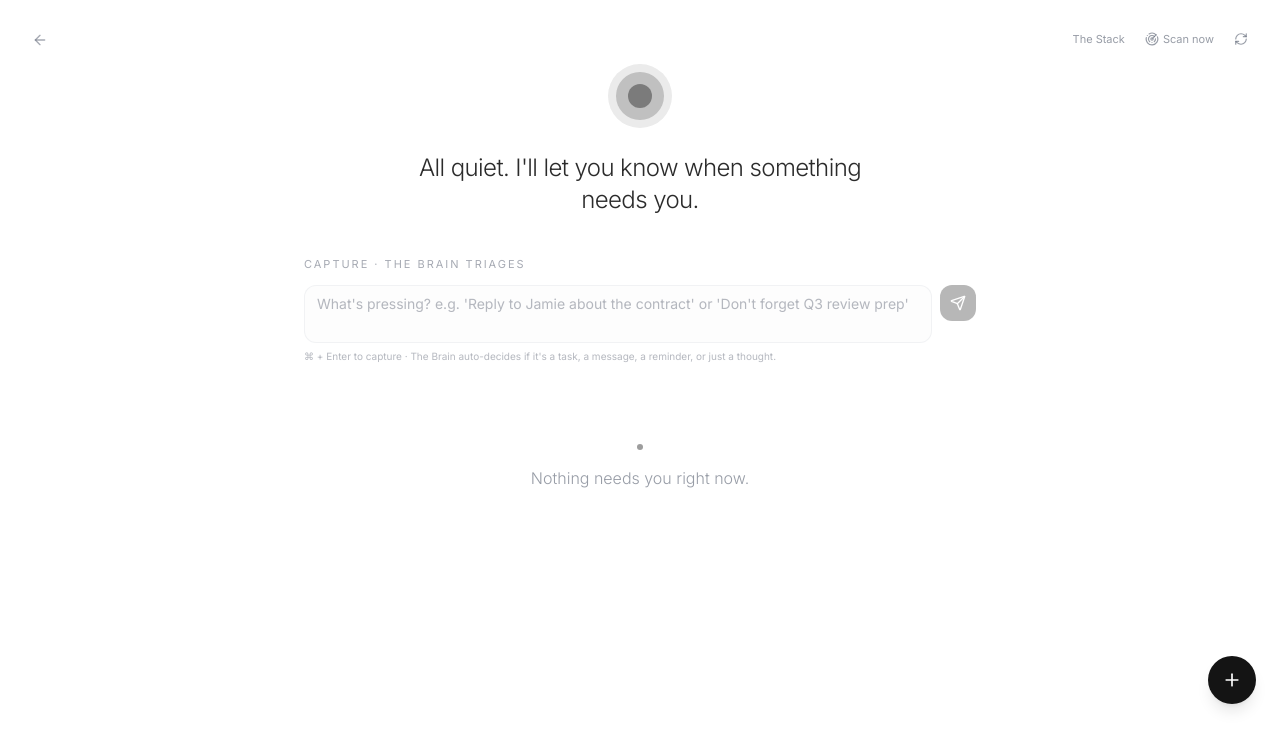
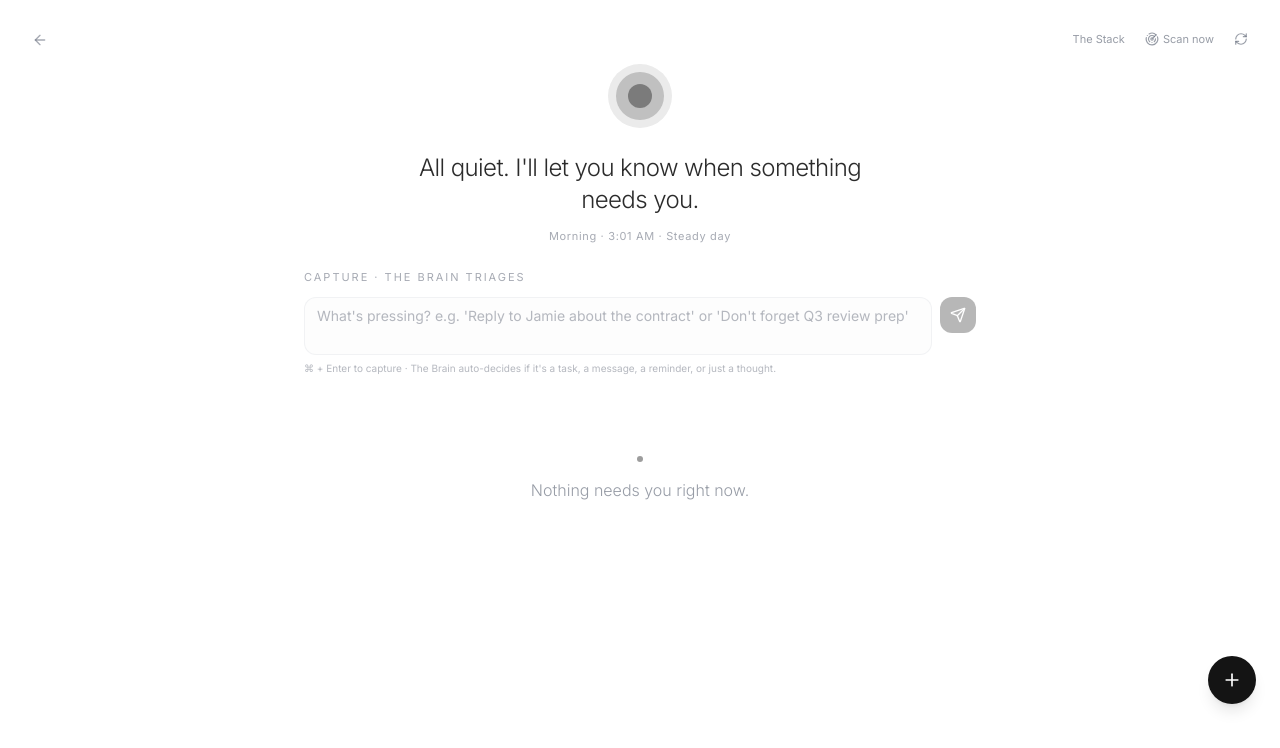
Before and after one commit to thecolinosborne/Ozlon-AI-Search, a React (Vite) app: page /signals in a window 1280 px wide. Shown: the top 748 px of the page. Built offline with nearby package versions, Linux system fonts and the light colour scheme; the HTML template or start-up script is replaced by a standard one; what @capacitor-community/sqlite, @capacitor/core, @lovable.dev/cloud-auth-js would draw is missing.

Commit message:
Changes
Co-authored-by: thecolinosborne <124605697+thecolinosborne@users.noreply.github.com>

```diff
--- a/src/components/today/TodayHero.tsx
+++ b/src/components/today/TodayHero.tsx
@@ -1,22 +1,24 @@
-import { useEffect, useMemo, useState } from "react";
+import { useEffect, useState } from "react";
 import { cn } from "@/lib/utils";
 import { useTodayLayer } from "@/hooks/useTodayLayer";
 import { useSignals } from "@/hooks/useSignals";
+import { useDailyBriefing } from "@/hooks/useDailyBriefing";
+import { StatusStrip } from "./StatusStrip";
 
 /**
- * Today hero — the calm "Jarvis" pane.
+ * Today hero — the calm chief-of-staff opening.
  *
- * Layered above the existing Signals page (additive). Renders:
- *   - a breathing orb
- *   - one short sentence of "what's happening now" (now_line_state)
- *   - up to 3 life-event dots ("also today")
+ *   - breathing orb
+ *   - one short sentence (now line)
+ *   - status strip: morning · time · capacity
  *
- * It deliberately does NOT replace anything below it. The existing capture
- * composer, daily digest, and signal hero continue to render underneath.
+ * The orb and sentence stay the heartbeat. The "Also coming up" dots moved
+ * down into the Up Next card in the Command Center.
  */
 export function TodayHero() {
-  const { nowLine, events, narrate, narrating } = useTodayLayer();
+  const { nowLine, narrate, narrating } = useTodayLayer();
   const { topMoment } = useSignals();
+  const { brief } = useDailyBriefing();
   const [askedNarrate, setAskedNarrate] = useState(false);
 
   // Ask for a fresh narration once on mount if the line is stale or empty.
@@ -31,32 +33,15 @@ export function TodayHero() {
     }
   }, [nowLine, narrate, askedNarrate]);
 
-  const upcoming = useMemo(() => events.slice(0, 3), [events]);
-
-  // Plain-speak relative time, e.g. "in 6 days", "today", "in 2 hours"
-  const relative = (iso: string | null): string => {
-    if (!iso) return "";
-    const d = new Date(iso).getTime() - Date.now();
-    const mins = Math.round(d / 60000);
-    if (mins < -60) return `${Math.round(-mins / 60)}h ago`;
-    if (mins < 0) return "just now";
-    if (mins < 60) return `in ${mins}m`;
-    const hours = Math.round(mins / 60);
-    if (hours < 24) return `in ${hours}h`;
-    const days = Math.round(hours / 24);
-    if (days === 1) return "tomorrow";
-    if (days < 7) return `in ${days} days`;
-    if (days < 30) return `in ${Math.round(days / 7)}w`;
-    return `in ${Math.round(days / 30)}mo`;
-  };
-
-  // Fallback line if the server hasn't narrated yet
+  // The brief's now_line takes priority once it arrives — same source the orb
+  // uses, so we stay in sync.
   const line =
+    brief?.now_line?.trim() ||
     nowLine?.text?.trim() ||
     (topMoment?.headline ?? "All quiet. I'll let you know when something needs you.");
 
   return (
-    <div className="px-6 pt-16 pb-6">
+    <div className="px-6 pt-16 pb-2">
       <div className="max-w-2xl mx-auto flex flex-col items-center text-center">
         {/* Breathing orb */}
         <div className="relative w-16 h-16 mb-6" aria-hidden>
@@ -70,7 +55,7 @@ export function TodayHero() {
           <div className="absolute inset-5 rounded-full bg-foreground/40" />
         </div>
 
-        {/* The single live sentence — this is the heart of Today */}
+        {/* The single live sentence — heart of Today */}
         <p
           className={cn(
             "text-xl sm:text-2xl font-light leading-snug tracking-tight text-foreground/90 max-w-lg",
@@ -80,28 +65,11 @@ export function TodayHero() {
           {line}
         </p>
 
-        {/* Life-event "also today" dots */}
-        {upcoming.length > 0 && (
-          <div className="mt-8 flex flex-col gap-2 items-center">
-            <p className="text-[10px] uppercase tracking-[0.18em] text-muted-foreground/50">
-              Also coming up
-            </p>
-            <ul className="flex flex-col gap-1.5 items-center">
-              {upcoming.map((e) => (
-                <li
-                  key={e.id}
-                  className="flex items-center gap-2 text-xs text-muted-foreground/80"
-                >
-                  <span className="inline-block w-1 h-1 rounded-full bg-foreground/40" aria-hidden />
-                  <span className="text-foreground/70">{e.title}</span>
-                  {e.next_due_at && (
-                    <span className="text-muted-foreground/50">· {relative(e.next_due_at)}</span>
-                  )}
-                </li>
-              ))}
-            </ul>
-          </div>
-        )}
+        {/* Status strip: mode · time · capacity */}
+        <StatusStrip
+          capacityLabel={brief?.capacity_label}
+          dayMode={brief?.day_mode}
+        />
       </div>
     </div>
   );
--- a/src/pages/Signals.tsx
+++ b/src/pages/Signals.tsx
@@ -5,6 +5,9 @@ import { SignalSurface } from "@/components/signals/SignalSurface";
 import { useSignals } from "@/hooks/useSignals";
 import { TodayHero } from "@/components/today/TodayHero";
 import { FloatingCapture } from "@/components/today/FloatingCapture";
+import { TopOfMindCard } from "@/components/today/TopOfMindCard";
+import { CommandCenter } from "@/components/today/CommandCenter";
+import { useDailyBriefing } from "@/hooks/useDailyBriefing";
 import { toast } from "sonner";
 
 export default function Signals() {
```
